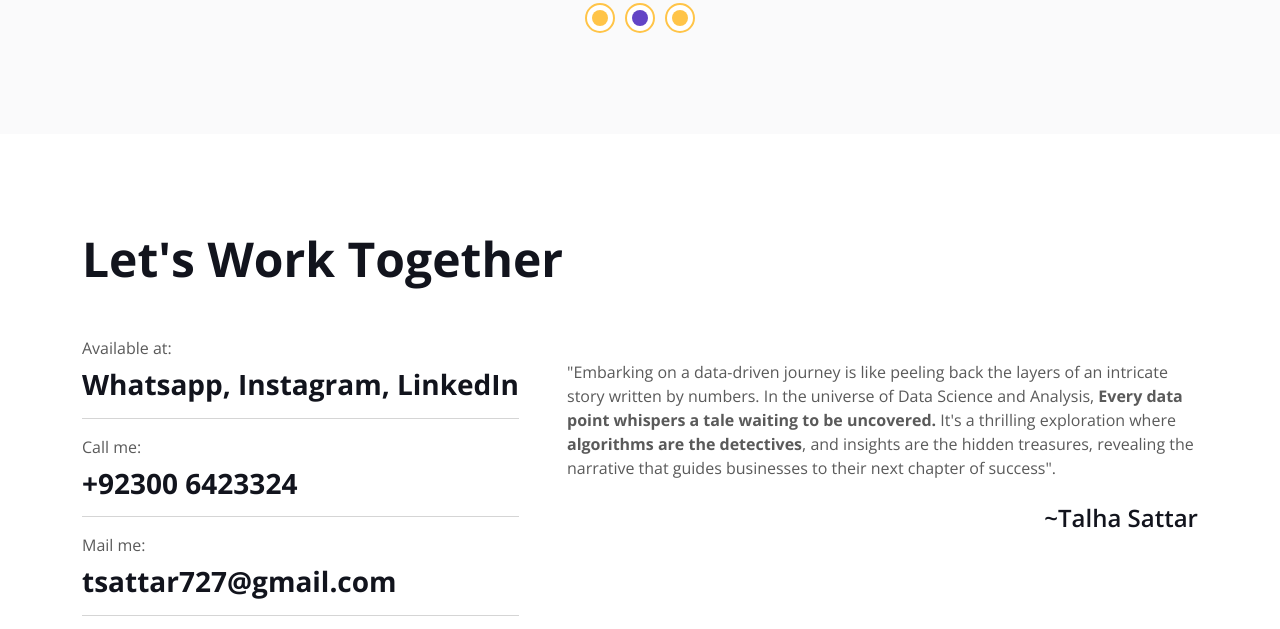
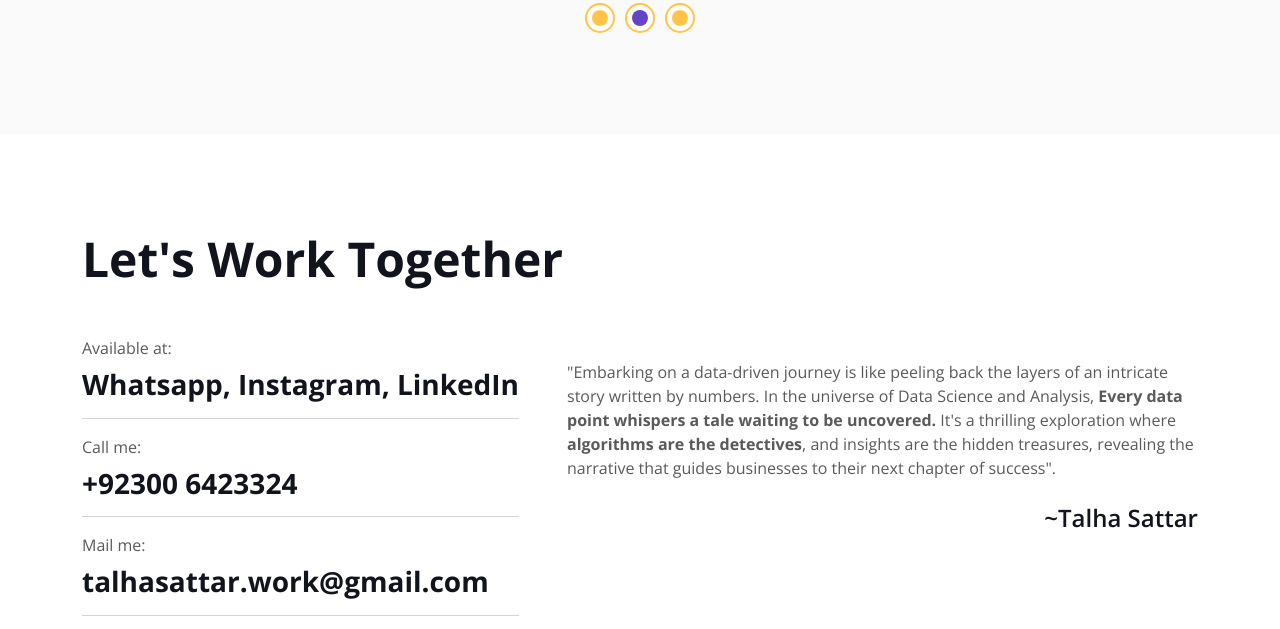
Before and after one commit to t1936s/Portfolio, a plain HTML site: page index.html in a window 1280 px wide. Shown: the part 5410-6039 px from the top of the page. Drawn offline with nearby package versions, Linux system fonts and the light colour scheme; animation ran at ten frames a second; a script that the page names is missing.

Commit message:
Update index.html

```diff
--- a/index.html
+++ b/index.html
@@ -661,7 +661,7 @@
                     <h3 class="fw-bold">+92300 6423324</h3>
                     <hr class="w-100">
                     <p class="mb-2">Mail me:</p>
-                    <h3 class="fw-bold">tsattar727@gmail.com</h3>
+                    <h3 class="fw-bold">talhasattar.work@gmail.com</h3>
                     <hr class="w-100">
                     <p class="mb-2">Follow me:</p>
                     <div class="d-flex pt-2">
```
